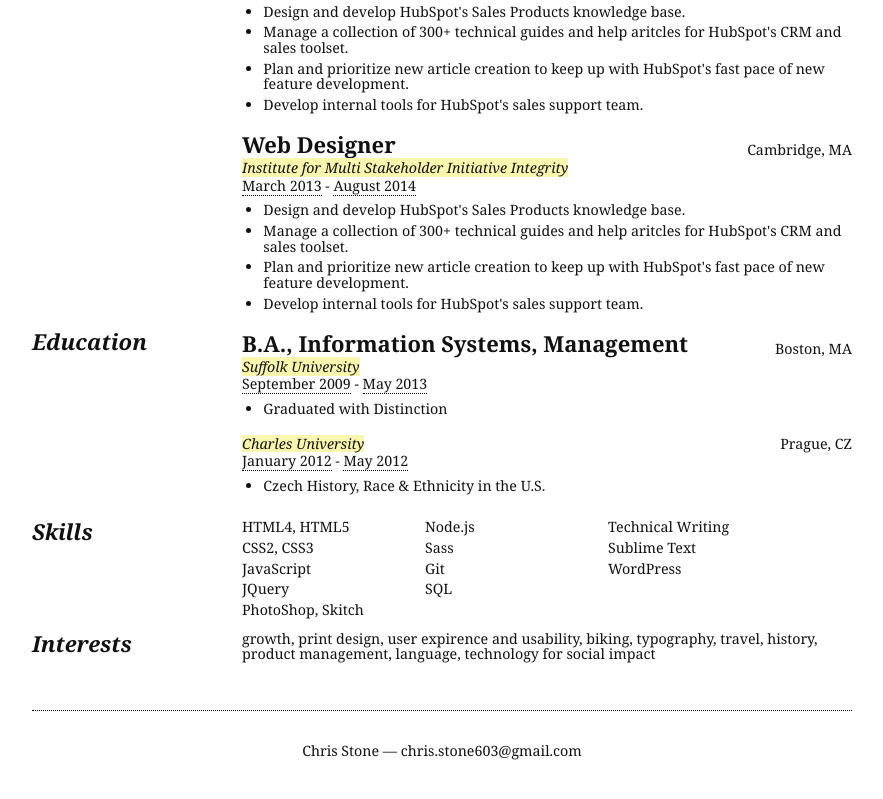
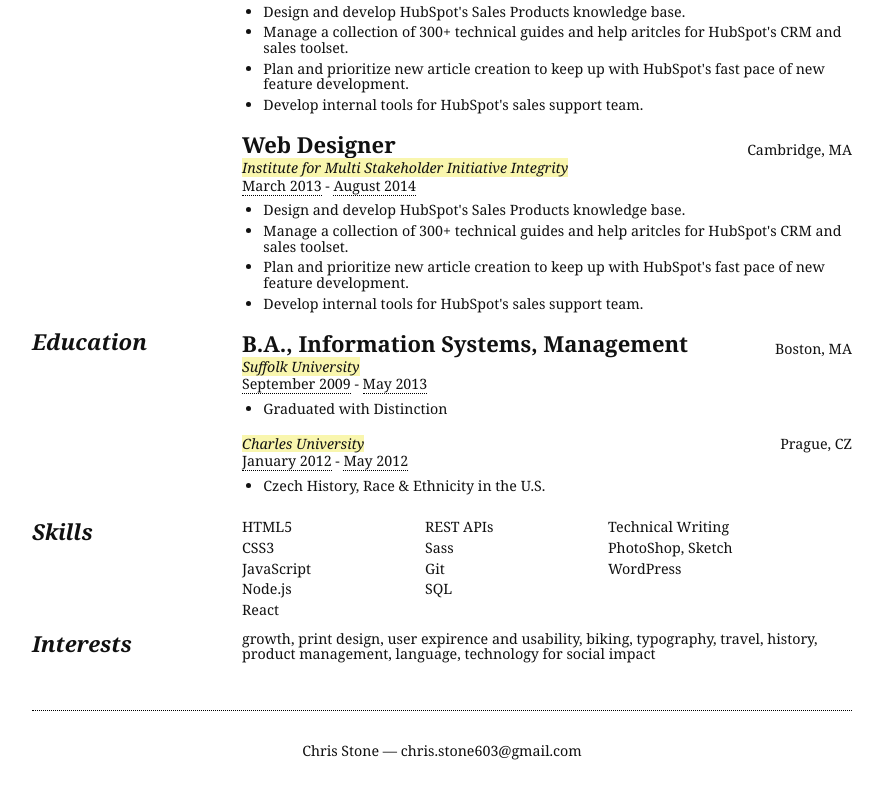
Before and after one commit to c-stone/resume, a website: page index.html in a window 1280 px wide. Shown: the part 757-1556 px from the top of the page, without its empty margins (198-1081 px from the left). Drawn offline with nearby package versions, Linux system fonts and the light colour scheme.

Commit message:
Updated Skills

```diff
--- a/index.html
+++ b/index.html
@@ -188,21 +188,21 @@
           </div>
           <div class="skills flex-container grow-4">
             <ul class="list-style-none text-small-1 line-height-1 pad-marg-0 flex-width-30">
-              <li>HTML4, HTML5</li>
-              <li>CSS2, CSS3</li>
+              <li>HTML5</li>
+              <li>CSS3</li>
               <li>JavaScript</li>
-              <li>JQuery</li>
-              <li>PhotoShop, Skitch</li>
+              <li>Node.js</li>
+              <li>React</li>
             </ul>
             <ul class="list-style-none text-small-1 line-height-1 pad-marg-0 flex-width-30">
-              <li>Node.js</li>
+              <li>REST APIs</li>
               <li>Sass</li>
               <li>Git</li>
               <li>SQL</li>
             </ul>
             <ul class="list-style-none text-small-1 line-height-1 pad-marg-0 flex-width-30">
               <li>Technical Writing</li>
-              <li>Sublime Text</li>
+              <li>PhotoShop, Sketch</li>
               <li>WordPress</li>
             </ul>
           </div>
--- a/package.json
+++ b/package.json
@@ -19,5 +19,8 @@
     "gulp-sass": "^2.2.0",
     "gulp-uglify": "^1.5.2",
     "vinyl-source-stream": "^1.1.0"
+  },
+  "dependencies": {
+    "normalize.css": "^3.0.3"
   }
 }
```
Also changed, not shown: 6 other files.
